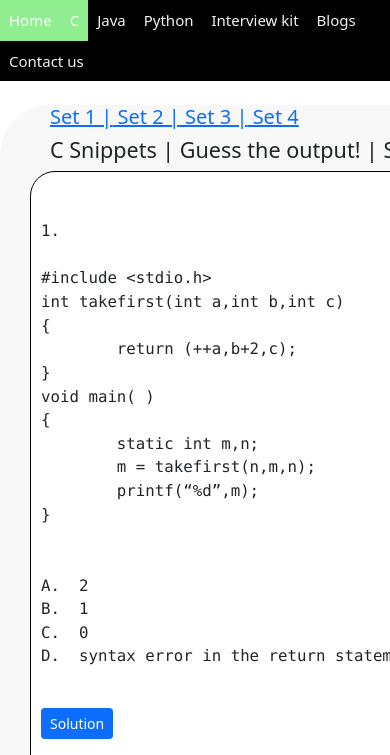
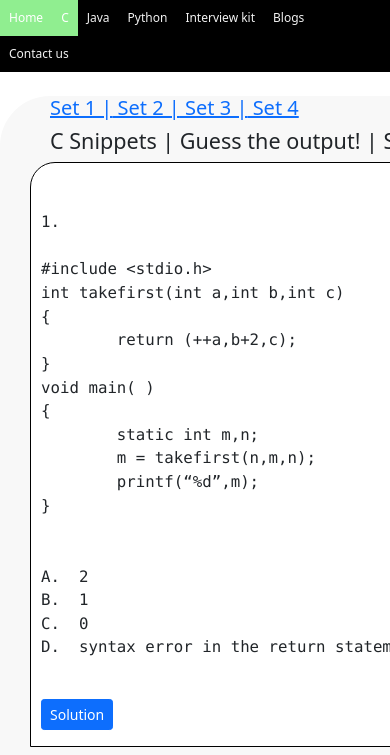
Before and after one commit to QuickPrep/QuickPrep.github.io, a PHP site: page /main1.html in a window 390 px wide; the page is wider, and only the part inside the window is pictured. Shown: the top 755 px of that part. Run offline with PHP 8.4, Linux system fonts and the light colour scheme; some libraries are stand-ins or nearby versions.

Commit message:
Update main.css

```diff
--- a/main.css
+++ b/main.css
@@ -325,7 +325,7 @@ header {
 
   .topnav a{
       padding: 9px;
-      font-size: 15px;
+      font-size: 12px;
   }
 
   }
```
